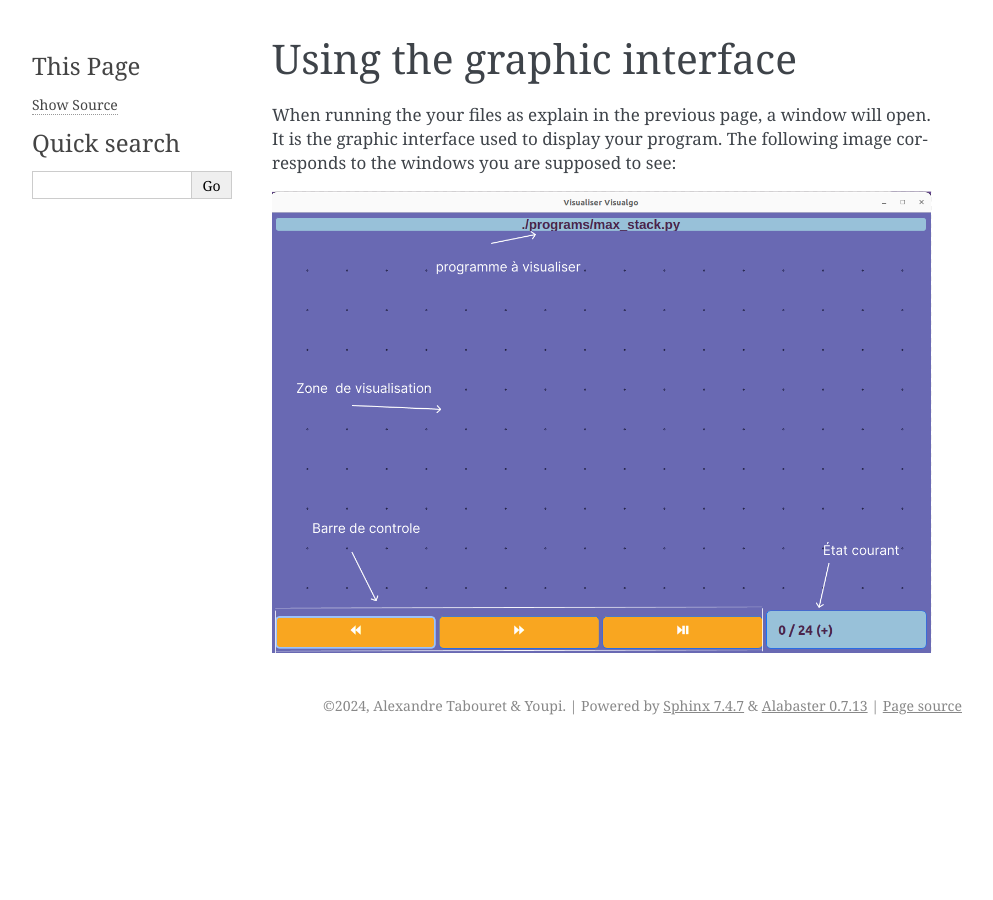
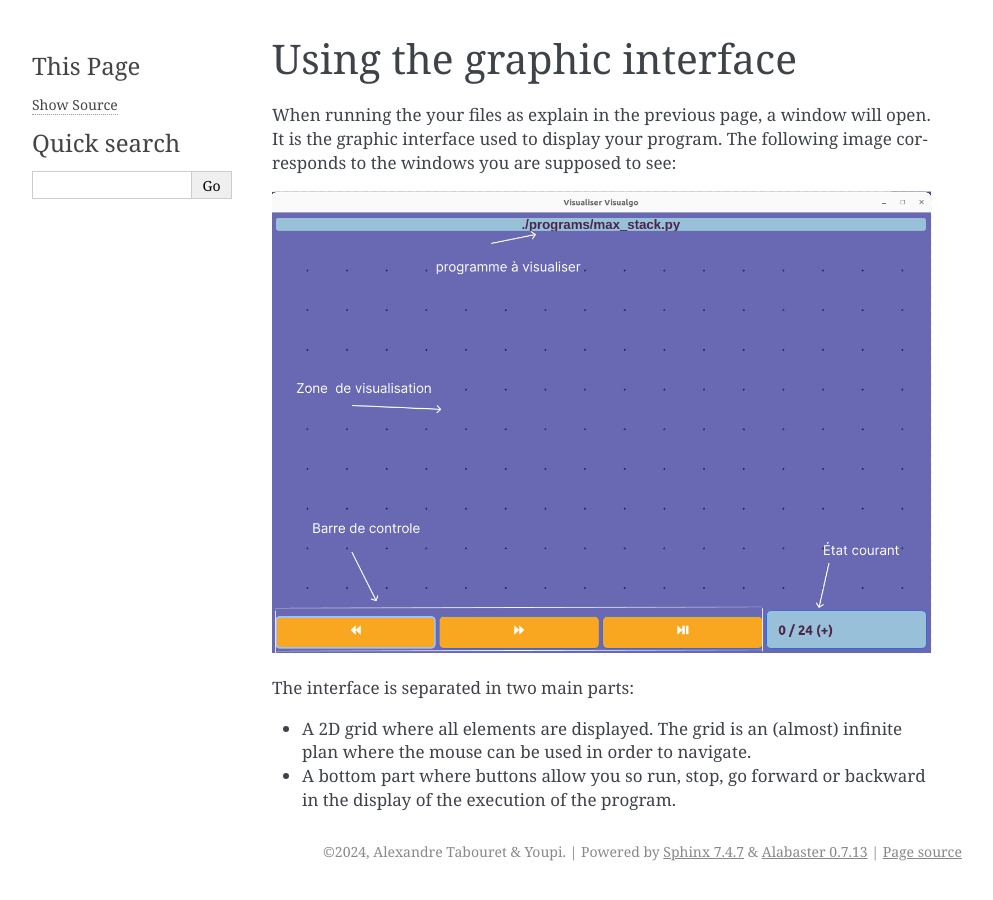
Before and after one commit to Bugz-gg/visualgo, a Sphinx documentation site: the page built from source/user_visu.md, in a window 1280 px wide. Shown: the whole page, without its empty margins (148-1141 px from the left). Built offline with Sphinx 7.4.7, drawn with Linux system fonts in a browser that asks for light colours.

Commit message:
fixed user doc

```diff
--- a/source/user_visu.md
+++ b/source/user_visu.md
@@ -3,3 +3,7 @@
 When running the your files as explain in the previous page, a window will open. It is the graphic interface used to display your program. The following image corresponds to the windows you are supposed to see:
 
 ![image](GUI.png)
+
+The interface is separated in two main parts:
+- A 2D grid where all elements are displayed. The grid is an (almost) infinite plan where the mouse can be used in order to navigate.
+- A bottom part where buttons allow you so run, stop, go forward or backward in the display of the execution of the program.
```
